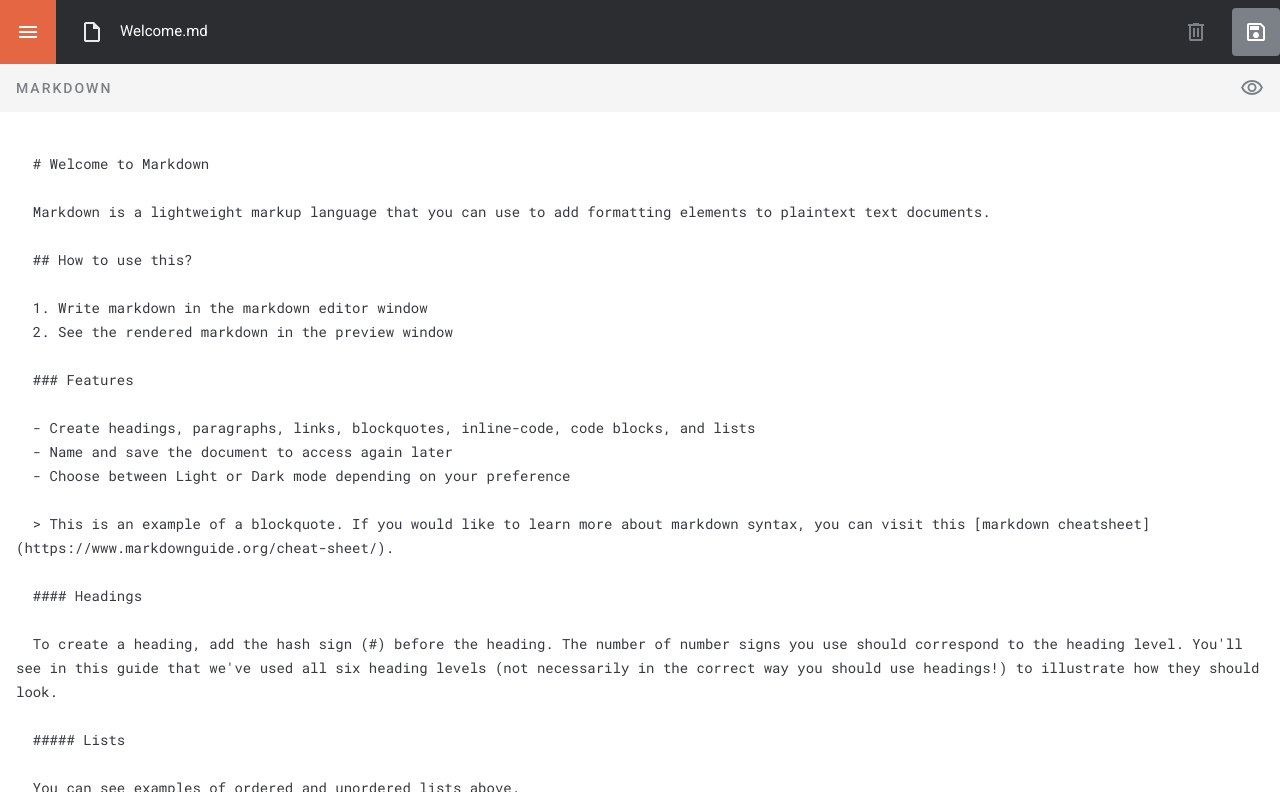
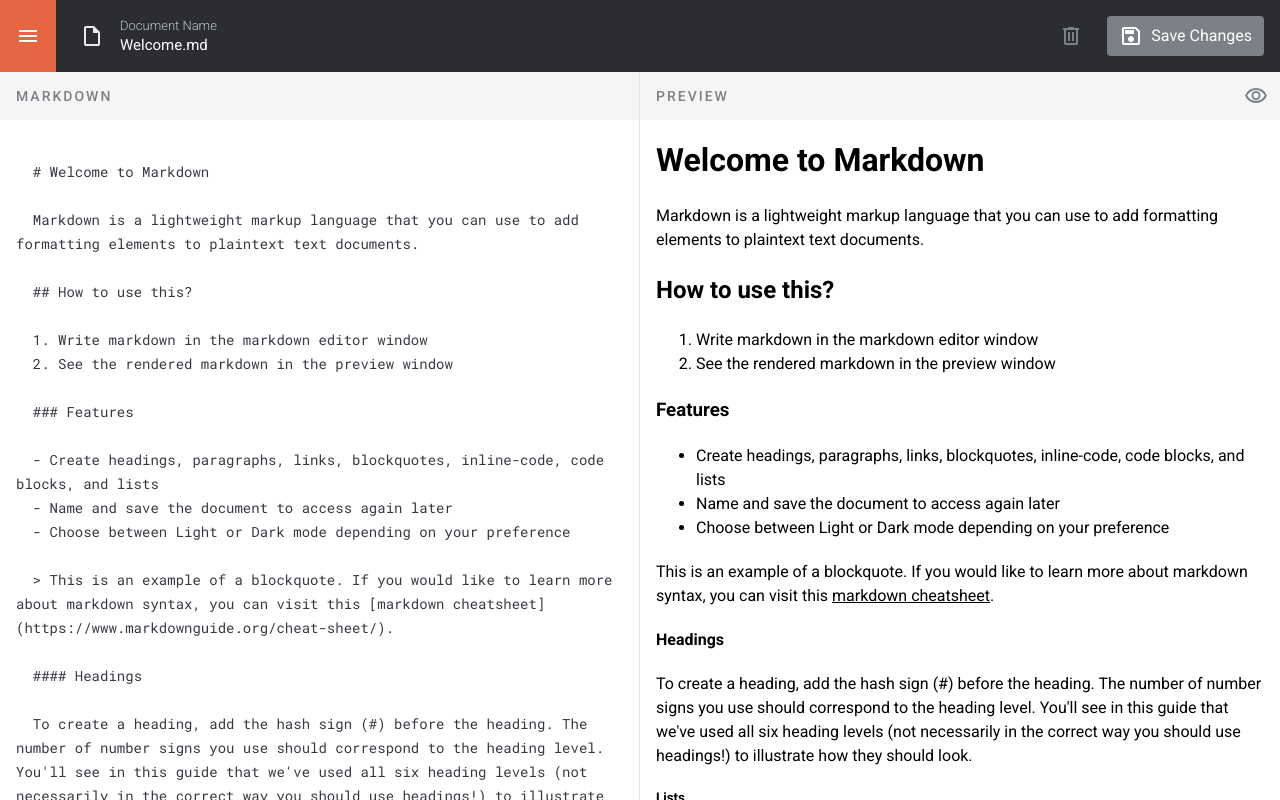
Before and after one commit to MrDemirtas/in-browser-markdown-editor, a React (Vite) app: page / in a window 1280 px wide. Built offline with nearby package versions, Linux system fonts and the light colour scheme.

Commit message:
responsive tasarım eklendi

```diff
--- a/src/App.css
+++ b/src/App.css
@@ -21,11 +21,14 @@ header {
 }
 
 .menu-button {
+  display: flex;
+  align-items: center;
   background-color: #35393f;
   padding: 20px 16px;
   cursor: pointer;
+  height: 100%;
   &:hover {
-    background-color: #E46643;
+    background-color: #e46643;
   }
 }
 
@@ -54,15 +57,22 @@ header {
 .interaction-btns {
   display: flex;
   gap: 12px;
+  padding: 16px;
 }
 
 .trash-btn,
 .save-btn {
+  display: flex;
+  align-items: center;
   background-color: inherit;
   border: none;
   padding: 12px;
   border-radius: 4px;
   cursor: pointer;
+  height: 40px;
+  svg{
+    width: 24px;
+  }
 }
 
 .trash-btn:hover {
@@ -73,6 +83,9 @@ header {
 
 .save-btn {
   background-color: #e46643;
+  display: flex;
+  gap: 8px;
+  color: #fff;
   &:disabled {
     background-color: #7c8187;
     cursor: default;
@@ -88,14 +101,22 @@ header {
   align-items: center;
   padding: 12px 16px;
   background-color: #f5f5f5;
+  min-height: 48px;
   label {
     display: flex;
     cursor: pointer;
   }
 }
 
-.view-type-label:hover{
-  svg{
+.view-type-label{
+  position: absolute;
+  right: 12px;
+  top: 12px;
+  cursor: pointer;
+}
+
+.view-type-label:hover {
+  svg {
     fill: #e46643;
   }
 }
@@ -123,18 +144,54 @@ header {
   color: #35393f;
   outline: none;
   resize: none;
+  overflow-y: auto;
+  scrollbar-width: none;
 }
 
-.main-preview {
+
+.main-content {
+  position: relative;
+  display: grid;
+  grid-template-columns: 1fr;
+}
+
+.main-preview-content {
   display: grid;
   gap: 20px;
   padding: 16px;
+  height: 85vh;
+  overflow-y: auto;
+  scrollbar-width: none;
+}
+
+.main-preview-content, .main-textarea{
+  max-width: 672px;
+  margin-inline: auto;
+}
+
+.main-content.edit {
+  .main-edit {
+    display: inherit;
+  }
+  .main-preview {
+    display: none;
+  }
+}
+
+.main-content.preview {
+  .main-edit {
+    display: none;
+  }
+  .main-preview {
+    display: grid;
+  }
 }
 
 .file-name-edit {
   display: flex;
   flex-direction: column;
   gap: 4px;
+  width: 80%;
   span {
     font-size: 13px;
     font-weight: 300;
@@ -145,6 +202,7 @@ header {
 
 .file-name-edit-input {
   width: 100%;
+  height: 100%;
   background-color: inherit;
   border: none;
   border-bottom: 1px solid #fff;
@@ -212,6 +270,9 @@ header {
   cursor: pointer;
   &:hover {
     background-color: #2b2d31;
+    .doc-title{
+      color: #e46643;
+    }
   }
 }
 
@@ -235,8 +296,9 @@ header {
 .delete-dialog {
   border: none;
   margin: auto;
-  max-width: 90%;
+  max-width: 70%;
   padding: 0;
+  border-radius: 4px;
 }
 
 .dialog-container {
@@ -283,14 +345,14 @@ header {
   }
 }
 
-.theme-switch{
+.theme-switch {
   display: flex;
   align-items: center;
 }
 
 .switch {
   appearance: none;
-  background-color: #fff;
+  background-color: #5A6069;
   height: 22px;
   width: 48px;
   display: inline-flex;
@@ -304,17 +366,85 @@ header {
 
 .switch:after {
   content: "";
-  background-color: #5964e0;
+  background-color: #fff;
   width: 14px;
   height: 14px;
   border-radius: 50%;
   transition: transform 0.4s cubic-bezier(0.85, 0, 0.15, 1);
 }
 
-.switch:checked {
-  background-color: #fff;
-}
-
 .switch:checked:after {
   transform: translateX(180%);
 }
+
+.desktop-title {
+  display: none;
+  font-family: "Commissioner";
+  font-size: 15px;
+  font-weight: 700;
+  line-height: 18.35px;
+  letter-spacing: 5px;
+  color: #fff;
+  border-right: 1px solid #5A6069;
+  padding-right: 24px;
+  height: 40px;
+  align-items: center;
+}
+
+.tablet{
+  display: none;
+}
+
+@media (min-width: 768px) {
+  .main-content.edit {
+    grid-template-columns: 1fr 1fr;
+  }
+
+  .main-content.preview {
+    grid-template-columns: 1fr;
+  }
+
+  .main-content.edit {
+    .main-edit {
+      border-right: 1px solid #e4e4e4;
+      display: grid;
+    }
+    .main-preview {
+      display: grid;
+    }
+  }
+
+  .main-content.preview {
+    .main-edit {
+      display: none;
+    }
+    .main-preview {
+      display: grid;
+    }
+  }
+
+  .delete-dialog {
+    max-width: 50%;
+  }
+
+  .tablet{
+    display: inherit;
+  }
+}
+
+@media (min-width: 1440px) {
+  .desktop-title {
+    display: flex;
+  }
+
+  .delete-dialog {
+    max-width: 25%;
+  }
+
+  .nav{
+    grid-template-rows: max-content max-content 1fr max-content;
+    h1{
+      display: none;
+    }
+  }
+}
--- a/src/App.jsx
+++ b/src/App.jsx
@@ -42,6 +42,8 @@ const defaultMarkdown = `
 
 function App() {
   const dialogRef = useRef(null);
+  const textAreaRef  = useRef(null);
+  const previewRef = useRef(null);
 
   // *** useState Start ***
   const [darkMode, setDarkMode] = useState(localStorage.getItem("darkMode") === "true" ? true : false);
@@ -147,7 +149,6 @@ function App() {
 
   function changeSelectedMarkdownId(id) {
     setChangeDocId(id); // * changeDocId state'i değiştiğinde useEffect çalışacak (Satır: 63-68)
-    setShowMenu(false);
   }
 
   function changeVisible() {
@@ -196,7 +197,7 @@ function App() {
           </div>
           <label className="theme-switch">
             <SunSvg fillColor={!darkMode ? "#fff" : "#5A6069"} />
-            <input class="switch" type="checkbox" checked={darkMode} onChange={changeDarkMode} />
+            <input className="switch" type="checkbox" checked={darkMode} onChange={changeDarkMode} />
             <MoonSvg fillColor={darkMode ? "#fff" : "#5A6069"} />
           </label>
         </nav>
@@ -207,6 +208,7 @@ function App() {
               {showMenu ? <CloseSvg /> : <MenuSvg />}
             </label>
             <div className="doc-title">
+              <h1 className="desktop-title">MARKDOWN</h1>
               <FileSvg />
               {editTitle ? (
                 <div className="file-name-edit">
@@ -214,9 +216,12 @@ function App() {
                   <input type="text" className="file-name-edit-input" defaultValue={selectedMarkdownData.title} onKeyDown={onTitleEditHandle} autoFocus={true} />
                 </div>
               ) : (
+                <div className="file-name-edit">
+                  <span className="tablet" >Document Name</span>
                   <h3 className="file-name" onClick={changeTitleHandle}>
                     {selectedMarkdownData.title}
                   </h3>
+                </div>
               )}
             </div>
             <div className="interaction-btns">
@@ -226,27 +231,34 @@ function App() {
 
               <button className="save-btn" onClick={onSaveHandle} disabled={textAreaValue === selectedMarkdownData.content}>
                 <SaveSvg />
+                <span className="tablet">Save Changes</span>
               </button>
             </div>
           </header>
           <main>
-            <div className="main-info">
-              <span className="view-type">{visible ? "MARKDOWN" : "PREVIEW"}</span>
+            <div className={"main-content " + (visible ? "edit" : "preview")}>
               <label className="view-type-label">
                 <input type="checkbox" className="view-type-checkbox" checked={visible} onChange={changeVisible} />
                   {visible ? <VisibleSvg /> : <UnVisibleSvg />}
               </label>
+              <div className="main-edit">
+                <div className="main-info">
+                  <span className="view-type">MARKDOWN</span>
                 </div>
-            <div className="main-content">{visible ?
                 <textarea
+                  ref={textAreaRef}
                   className="main-textarea"
                   placeholder="Type some markdown here..."
                   value={textAreaValue}
                   onChange={changeTextAreaValue}
                 ></textarea>
-              :
-              <div className="main-preview" dangerouslySetInnerHTML={{ __html: marked(textAreaValue) }} />
-            }
+              </div>
+              <div className="main-preview">
+                <div className="main-info">
+                  <span className="view-type">PREVIEW</span>
+                </div>
+                <div ref={previewRef} className={"main-preview-content"} dangerouslySetInnerHTML={{ __html: marked(textAreaValue) }} />
+              </div>
             </div>
           </main>
         </div>
--- a/src/dark-mode.css
+++ b/src/dark-mode.css
@@ -44,3 +44,15 @@ body.dark-mode {
     }
   }
 }
+
+@media (min-width: 768px) {
+  body.dark-mode {
+    main {
+      .main-content.edit{
+        .main-edit{
+          border-right: 1px solid #5A6069;
+        }
+      }
+    }
+  }
+}
```
Lines whose indentation alone changed are shown as unchanged.
